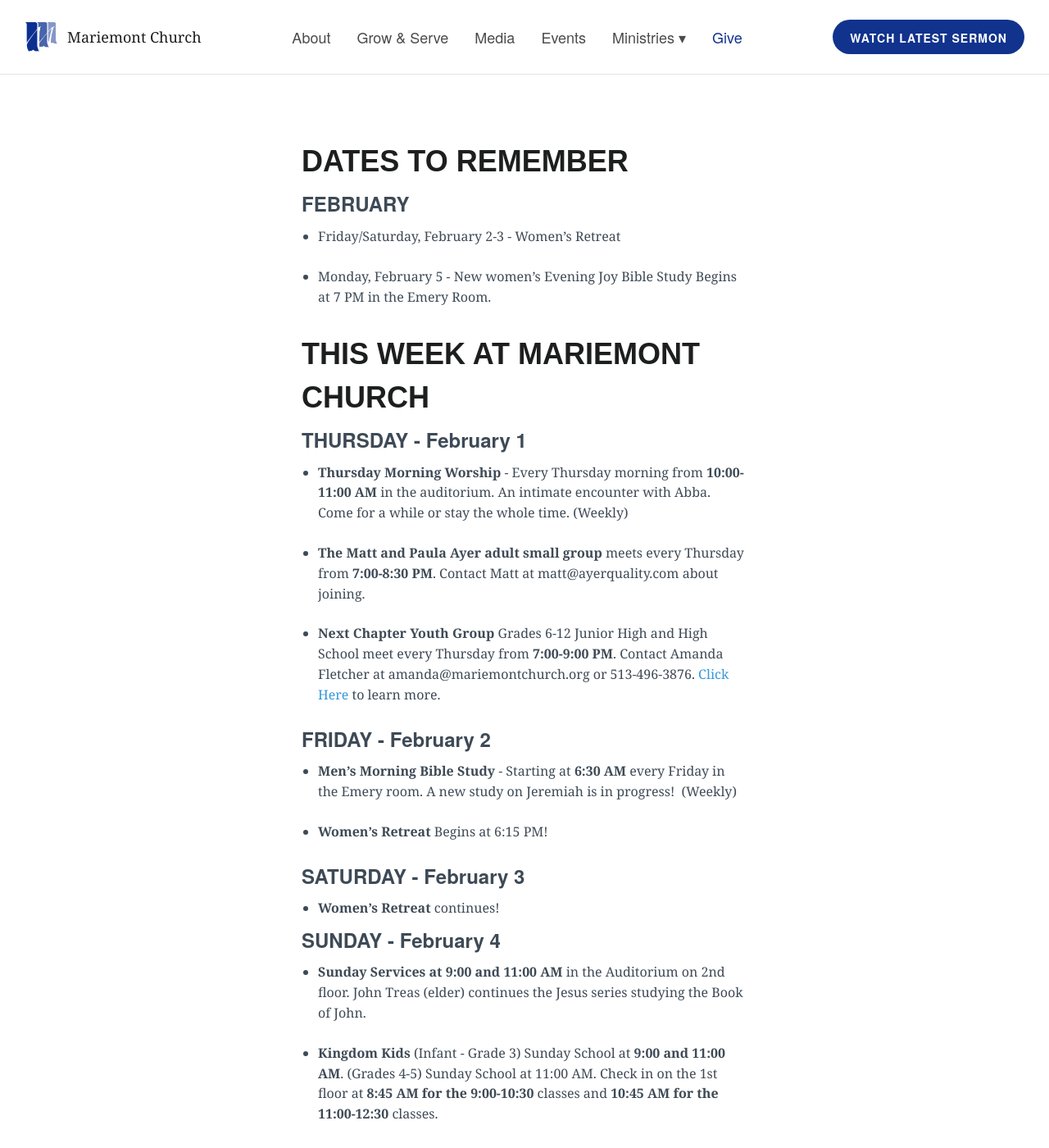
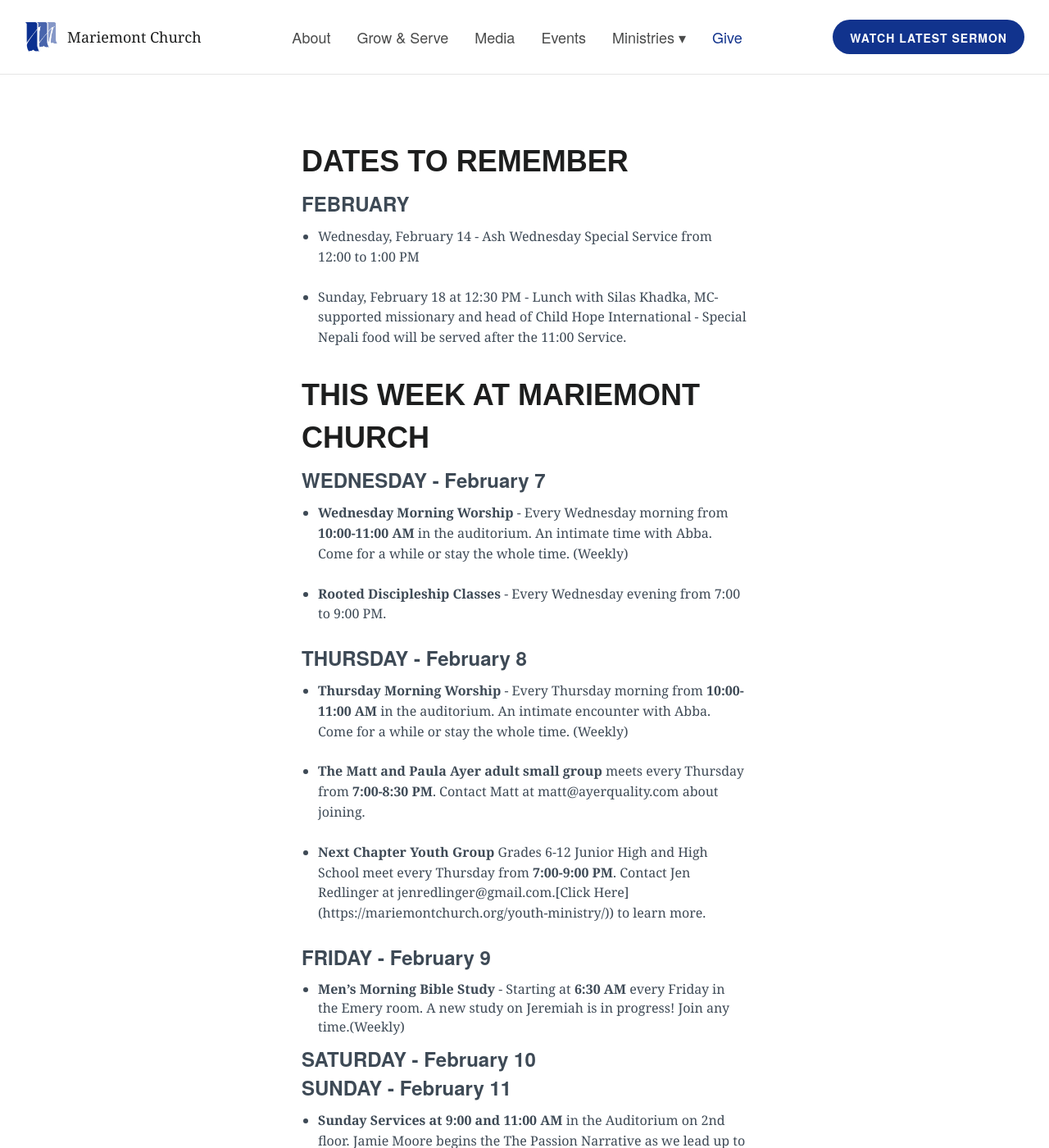
Before and after one commit to lukemoderwell/mariemont, a Jekyll site: the page built from mc-weekly-calendar.markdown, in a window 1280 px wide and 1400 px high. Shown: the whole window at 82% size. Built offline with Jekyll 4.4.1, drawn with Linux system fonts in a browser that asks for light colours; nearby versions of some CDN libraries; some of the changed text lies outside the part shown.

Commit message:
Updated Mc Weekly Calendar

```diff
--- a/mc-weekly-calendar.markdown
+++ b/mc-weekly-calendar.markdown
@@ -11,35 +11,38 @@
 
 ### FEBRUARY
 
-* Friday/Saturday, February 2-3 - Women's Retreat
+* Wednesday, February 14 - Ash Wednesday Special Service from 12:00 to 1:00 PM
 
-* Monday, February 5 - New women's Evening Joy Bible Study Begins at 7 PM in the Emery Room.
+* Sunday, February 18 at 12:30 PM - Lunch with Silas Khadka, MC-supported missionary and head of Child Hope International -  Special Nepali food will be served after the 11:00 Service.
 
 
 ## THIS WEEK AT MARIEMONT CHURCH
 
 
-### THURSDAY - February 1
+### WEDNESDAY - February 7
+
+* **Wednesday Morning Worship** - Every Wednesday morning from **10:00-11:00 AM** in the auditorium. An intimate time with Abba. Come for a while or stay the whole time. (Weekly)
+
+* **Rooted Discipleship Classes** - Every Wednesday evening from 7:00 to 9:00 PM.
+
+### THURSDAY - February 8
 * **Thursday Morning Worship** - Every Thursday morning from **10:00-11:00 AM** in the auditorium. An intimate encounter with Abba. Come for a while or stay the whole time. (Weekly)
 
 * **The Matt and Paula Ayer adult small group** meets every Thursday from **7:00-8:30 PM**. Contact Matt at matt@ayerquality.com about joining.
 
-* **Next Chapter Youth Group** Grades 6-12 Junior High and High School meet every Thursday from **7:00-9:00 PM**. Contact Amanda Fletcher at amanda@mariemontchurch.org or 513-496-3876. [Click Here](https://mariemontchurch.org/youth-ministry/) to learn more.
+* **Next Chapter Youth Group** Grades 6-12 Junior High and High School meet every Thursday from **7:00-9:00 PM**. Contact Jen Redlinger at jenredlinger@gmail.com.[Click Here] (https://mariemontchurch.org/youth-ministry/)) to learn more.
 
-### FRIDAY - February 2
-* **Men's Morning Bible Study** - Starting at **6:30 AM** every Friday in the Emery room. A new study on Jeremiah is in progress!  (Weekly)
+### FRIDAY - February 9
+* **Men's Morning Bible Study** - Starting at **6:30 AM** every Friday in the Emery room. A new study on Jeremiah is in progress! Join any time.(Weekly)
 
-* **Women's Retreat** Begins at 6:15 PM!
-
-### SATURDAY - February 3
-
-* **Women's Retreat** continues!
+### SATURDAY - February 10
 
 
 
-### SUNDAY - February 4
 
-* **Sunday Services at 9:00 and 11:00 AM** in the Auditorium on 2nd floor. John Treas (elder) continues the Jesus series studying the Book of John.
+### SUNDAY - February 11
+
+* **Sunday Services at 9:00 and 11:00 AM** in the Auditorium on 2nd floor. Jamie Moore begins the The Passion Narrative as we lead up to Easter.
 
 * **Kingdom Kids** (Infant - Grade 3) Sunday School at **9:00 and 11:00 AM**. (Grades 4-5) Sunday School at 11:00 AM.
 Check in on the 1st floor at **8:45 AM for the 9:00-10:30** classes and **10:45 AM for the 11:00-12:30** classes.
@@ -51,13 +54,13 @@
 * **The Zeke and Beth Swift adult small group.** **11:00 AM -12:15 PM**.  Meets in the Library (3rd Floor) and discusses the 9:00 a.m. sermon and other relevant topics.
 
 
-### MONDAY - February 5
+### MONDAY - February 12
 
 * **The Michael and Judy Belanger adult small group** meets **6:30-9:00 PM** weekly at their home at 6909 Cambridge, Cincinnati, OH 45227. Contact Mike Belanger at chefbelanger@hotmail.com or (513) 470-4055 for more information.
 
 * **The Michael and Faith George 20s and 30s small group.** Meets every Monday from **6:30-9:00 PM** in Deer Park. Call or text Michael George at 513-287-9748 for more information.
 
-### TUESDAY - February 6
+### TUESDAY - February 13
 
 * **Tuesday Morning Worship** - Every Tuesday morning from **9:00-10:00 AM** in the auditorium. An intimate time with Abba. Come for a while or stay the whole time.
 
@@ -67,6 +70,6 @@
 
 * **The Burr and Terry Robinson small group** meets 2 times a month on Tuesdays from **7:00-9:00 PM** in Hyde Park. Contact Burr and Terry Robinson at burr.robinson@gmail.com for more info.
 
-### WEDNESDAY - February 7
+### WEDNESDAY - February 13
 
-* **Wednesday Morning Worship** - Every Wednesday morning from **10:00-11:00 AM** in the auditorium. An intimate time with Abba. Come for a while or stay the whole time. (Weekly)
+* **12:00 to 1:00 PM - Special Ash Wednesday Service at noon Replaces Wednesday Morning Worship** - Come to a special Ash Wednesday service to kick off the lenten season. We will experience a sacred time with Abba where we'll take time to reflect on our brokenness, sin and frailty as human beings. There will be an opportunity to confess, receive prayer, and take communion.
```
